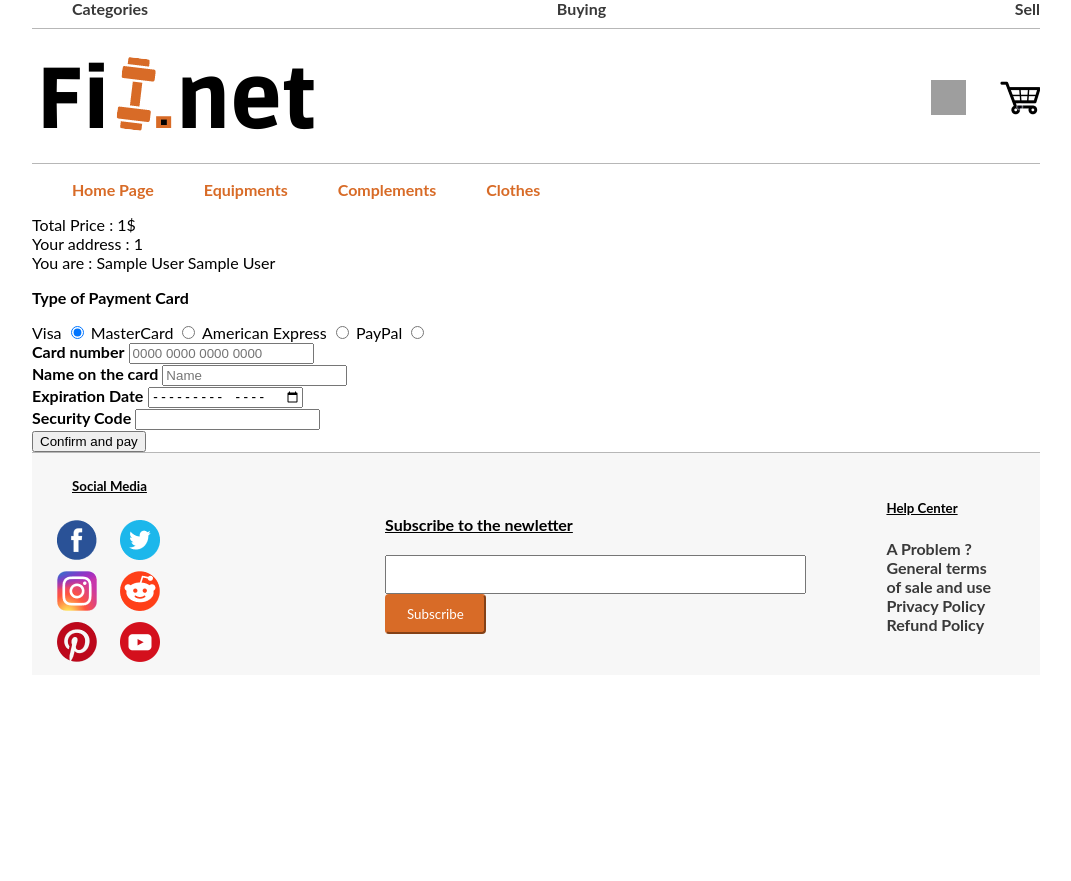
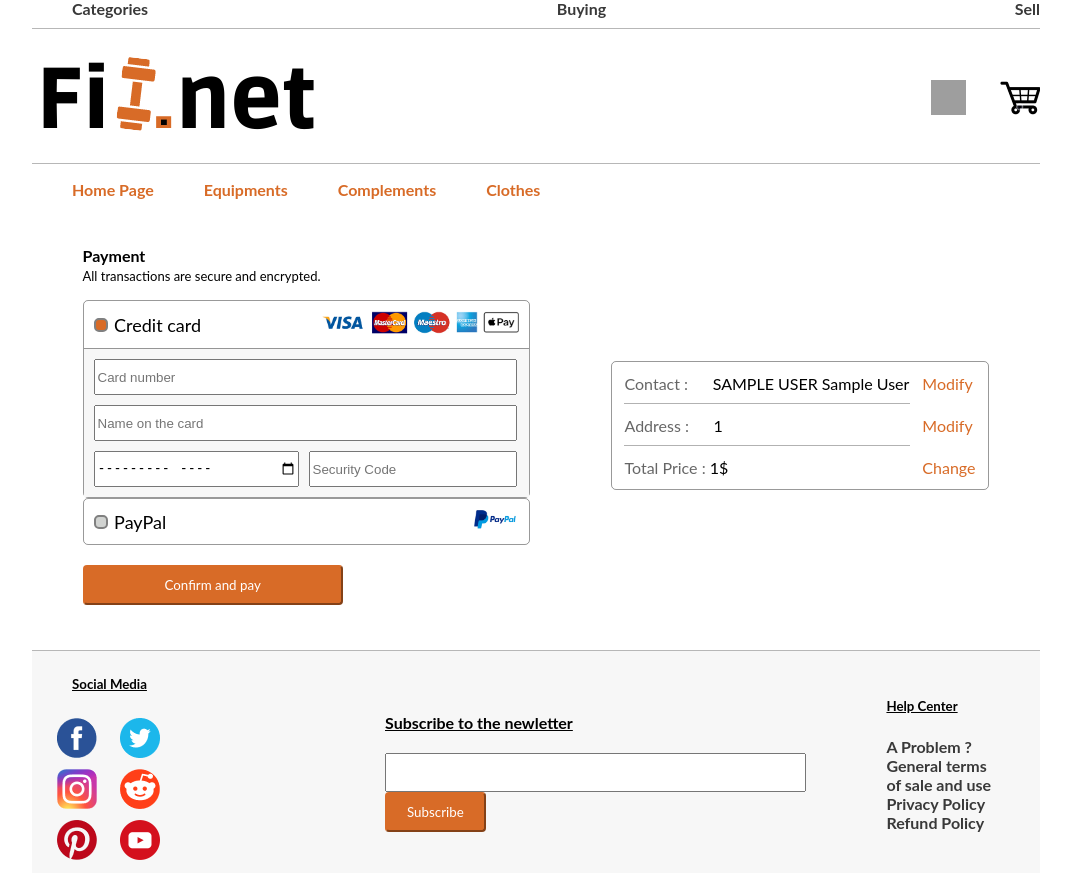
Before and after one commit to ThomasGrisez/ProjetWeb, a PHP site: page /payment.php in a window 1280 px wide. Shown: the part 17-898 px from the top of the page, without its empty margins (104-1175 px from the left). Before the commit the page ends 679 px from the top, so only its background shows below. Run offline with PHP 8.4, Linux system fonts and the light colour scheme; the visitor is signed in with stand-in values (Sample User, id 1); grey boxes are pictures that could not be loaded.

Commit message:
CSS FOR CHECK OUT

```diff
--- /dev/null
+++ b/CSS/payement.css
@@ -0,0 +1,121 @@
+.paiement_bloc{
+	display: flex;
+	justify-content: space-around;
+	align-items: center;
+	padding : 15px 10px 30px 10px;
+}
+
+.summup_info_bloc{
+	border : 1px solid rgba(0,0,0,0.4);
+	padding-left : 10px;
+	padding-right : 10px;
+	border-radius: 5px;
+}
+
+.selector_of_way_to_pay{
+	display: flex;
+	flex-direction: column;
+}
+
+.pay_with_a_card_bloc, .pay_with_paypal_bloc{
+	border : 1px solid rgba(0,0,0,0.4);
+	border-radius: 5px;
+	padding-top : 10px;
+	width: 445px;
+}
+
+
+.title_bloc{
+	display: flex;
+	justify-content: space-between;
+	align-items: center;
+	font-size : 18px;
+	padding-left: 5px;
+	padding-bottom: 10px;
+}
+
+.cardinfo, .paypalinfo{
+	padding: 10px;
+	border-top: 1px solid rgba(0,0,0,0.4);
+	background-color: #F7F7F7 ;
+}
+
+.paypalinfo{
+	height : 150px;
+}
+
+.bloc_for_card3{
+	margin-top: 60px;
+}
+
+.text_field_for_card1{
+	height: 30px;
+	width: 415px;
+}
+
+.bloc_for_card1, .bloc_for_card3{
+	padding-bottom: 10px;
+}
+
+.text_field_for_card2{
+	height: 30px;
+	width: 200px;
+}
+
+.bloc_for_card2{
+	padding-right: 10px;
+}
+
+.second_part_information_paiement{
+	display : flex;
+}
+
+#carddate{
+	padding-bottom: 2px;
+}
+
+
+/*Change the radio buttons style */
+.radio_button_choice:after{
+	width: 10px;
+    height: 10px;
+    border-radius: 5px;
+    position: relative;
+    background-color: #d1d3d1;
+    content: '';
+    display: inline-block;
+    visibility: visible;
+    border: 2px solid grey;
+}
+
+.radio_button_choice:checked:after{
+	width: 10px;
+    height: 10px;
+    border-radius: 5px;
+    position: relative;
+    background-color: #D86B27;
+    content: '';
+    display: inline-block;
+    visibility: visible;
+    border: 2px solid grey;
+}
+
+.bloc_button_pay{
+	padding-top: 20px;
+}
+
+.button_pay{
+	padding: 10px 80px 10px 80px;
+	font-family: lato;
+	text-align: center;
+	border-radius: 4px;
+	color : white;
+	border-color: #D86B27;
+	background-color: #D86B27;
+}
+
+
+.button_pay:hover{
+	background-color: #B44500;
+	cursor: pointer;
+}
--- a/PHP/payment.php
+++ b/PHP/payment.php
@@ -1,4 +1,5 @@
 <?php include 'header.php'?>
+<link rel="stylesheet" type="text/css" href="../CSS/payement.css">
 <?php
 
 $mysqli = new mysqli('127.0.0.1','root', '', 'fitnet', NULL) or die("Connect failed");
@@ -66,39 +67,98 @@ $mysqli = new mysqli('127.0.0.1','root', '', 'fitnet', NULL) or die("Connect fai
 
 
 
-<?php
-echo "Total Price : ".$_SESSION['price']."$<br>";
-echo "Your address : ".$_SESSION['address']."<br>";
-echo "You are : ".$_SESSION['lname']."&nbsp;".$_SESSION['fname'];
-?>
+<div class="paiement_bloc">
+    <div>
 
-<form action="" method="POST">
-    <div class="paymentcard">
-        <p><b>Type of Payment Card</b></p>
-        <label for="paymentcard1">Visa</label>
-        <input type="radio" name="paymentcard" id="paymentcard1" value="visa" checked>
-        <label for="paymentcard2">MasterCard</label>
-        <input type="radio" name="paymentcard" id="paymentcard2" value="mastercard">
-        <label for="paymentcard3">American Express</label>
-        <input type="radio" name="paymentcard" id="paymentcard3" value="americanexpress">
-        <label for="paymentcard4">PayPal</label>
-        <input type="radio" name="paymentcard" id="paymentcard4" value="paypal">
+        <form action="" method="POST">
+            <div class="paymentcard">
+                <p><b>Payment</b><br><span style="font-size : 13px; ">All transactions are secure and encrypted.</span></p>
+                <div class="selector_of_way_to_pay">
+                    <div class="pay_with_a_card_bloc">
+                        <div class="title_bloc">
+                            <div>
+                                <input type="radio" class="radio_button_choice" name="paymentcard" id="paymentcard1" value="visa" checked onclick="afficher()">
+                                <label for="paymentcard1">Credit card</label>
+                            </div>
+                            <div style="padding-right: 10px;">
+                                <img src="../Images/choice_card.png" height="auto" width="200">
+                            </div>
+                        </div>
+                            <div class="cardinfo" id="cardinfo_for_pay">
+                                <div class="bloc_for_card1">
+                                    <label for="cardnumber"></label>
+                                    <input class="text_field_for_card1" type="text" name="cardnumber" id="cardnumber" placeholder="Card number"><br>
+                                </div>
+                                <div class="bloc_for_card1">
+                                    <label for="cardname"></label>
+                                    <input class="text_field_for_card1" type="text" name="cardname" id="cardname" placeholder="Name on the card"><br>
+                                </div>
+                                <div class="second_part_information_paiement">
+                                    <div class="bloc_for_card2">
+                                        <label for="carddate"></label>
+                                        <input class="text_field_for_card2" type="month" name="carddate" id="carddate"><br>
+                                    </div>
+                                    <div>
+                                        <label for="cardcode"></label>
+                                        <input class="text_field_for_card2" type="text" name="cardcode" id="cardcode" placeholder="Security Code">
+                                    </div>
+                                </div>
+                            </div>
+                        </div>
+                    <div class="pay_with_paypal_bloc">
+                        <div class="title_bloc">
+                            <div>
+                                <input type="radio" class="radio_button_choice" name="paymentcard" id="paymentcard4" value="paypal" onclick="cacher()">
+                                <label for="paymentcard4">PayPal</label>
+                            </div>
+                            <div style="padding-right: 10px;">
+                                   <img src="../Images/choice_paypal.png" height="auto" width="50">
+                            </div>
+                        </div>
+                        <div class="paypalinfo" id="paypal_for_pay" hidden="hidden">
+                                <div class="bloc_for_card3">
+                                    <label for="cardnumber"></label>
+                                    <input class="text_field_for_card1" type="phone" name="cardnumber" id="phonenumber" placeholder="Phone number"><br>
+                                </div>
+                        </div>
+                    </div>
+                </div>
+            </div>
+            <div class="bloc_button_pay">
+                <input type="submit" value="Confirm and pay" name="finalpayment" class="button_pay">
+            </div>
+        </form>
+        <div style="padding-top : 15px; ">
+            <?php if(isset($msg)) echo "<span style='color : red; font-weight : bold; font-style : italic;'>".$msg."</span>"; ?>
+        </div>
     </div>
-    <div class="cardinfo">
-        <label for="cardnumber"><b>Card number</b></label>
-        <input type="text" name="cardnumber" id="cardnumber" placeholder="0000 0000 0000 0000"><br>
-        <label for="cardname"><b>Name on the card</b></label>
-        <input type="text" name="cardname" id="cardname" placeholder="Name"><br>
-        <label for="carddate"><b>Expiration Date</b></label>
-        <input type="month" name="carddate" id="carddate"><br>
-        <label for="cardcode"><b>Security Code</b></label>
-        <input type="text" name="cardcode" id="cardcode">
+    <script>
+        $(function() {
+            $('.range').next().text('--'); // Valeur par défaut
+            $('.range').on('input', function() {
+            var $set = $(this).val();
+            $(this).next().text($set);
+            });
+        });
+        function afficher(){
+            document.getElementById("cardinfo_for_pay").hidden = false;
+            document.getElementById("paypal_for_pay").hidden =true;
+        }
+        function cacher()
+        {
+            document.getElementById("paypal_for_pay").hidden =false;
+            document.getElementById("cardinfo_for_pay").hidden = true;
+        }
+
+    </script>
+    <div class='summup_info_bloc'>
+        <?php
+        echo "<table>";
+        echo "<tr><td style='padding-bottom: 10px; padding-top: 10px; border-bottom : solid 1px  rgba(0,0,0,0.3);'><span style='color : rgba(0,0,0,0.6) ;'>Contact :</span> &nbsp;&nbsp;&nbsp;&nbsp;&nbsp;<span style='text-transform : uppercase;'>".$_SESSION['lname']."</span>&nbsp;".$_SESSION['fname']."</td><td style='padding-left : 10px; '><a style='text-decoration : none; color : #D86B27;' href='../PHP/editBuyer.php'  target='_blank'>Modify</a></td></tr>";
+        echo "<tr><td style='padding-bottom: 10px; padding-top: 10px; border-bottom : solid 1px  rgba(0,0,0,0.3);'><span style='color : rgba(0,0,0,0.6);'>Address :</span> &nbsp;&nbsp;&nbsp;&nbsp;&nbsp;".$_SESSION['address']."</td><td style='padding-left : 10px; '><a style='text-decoration : none; color : #D86B27;' href='../PHP/editBuyer.php'  target='_blank'>Modify</a></td></tr>";
+        echo "<tr><td style='padding-bottom: 10px; padding-top: 10px;'><span style='color : rgba(0,0,0,0.6) ;'>Total Price : </span>".$_SESSION['price']."$</td><td style='padding-left : 10px; '><a style='text-decoration : none; color : #D86B27;' href='../PHP/shoppingCart.php' target='_blank'>Change</a></td></tr>";
+        echo "</table>"
+        ?>
     </div>
-    <input type="submit" value="Confirm and pay" name="finalpayment">
-</form>
-
-<?php if(isset($msg)) echo $msg;?>
-
-
-
+</div>
 <?php include 'footer.php'?>
```
Also changed, not shown: Images/choice_card.png (added), Images/choice_paypal.png (added).
